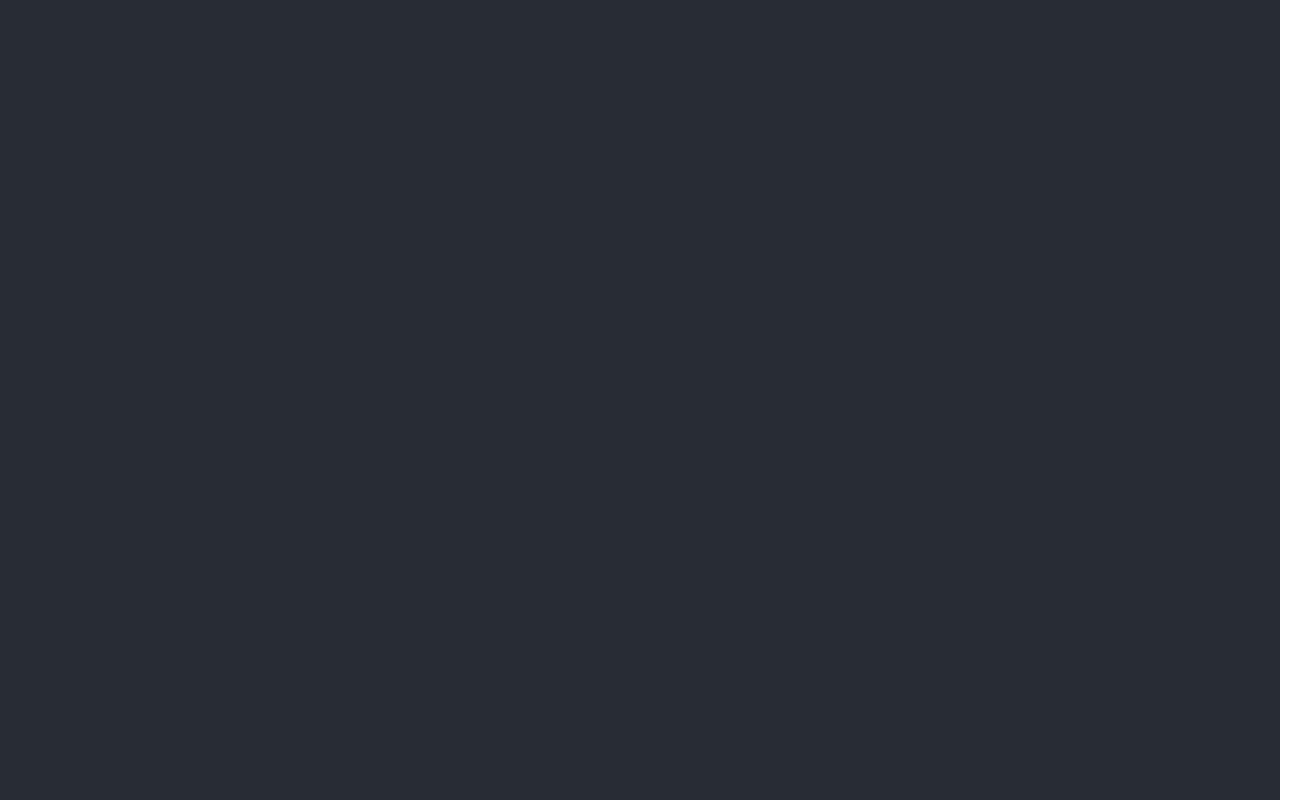
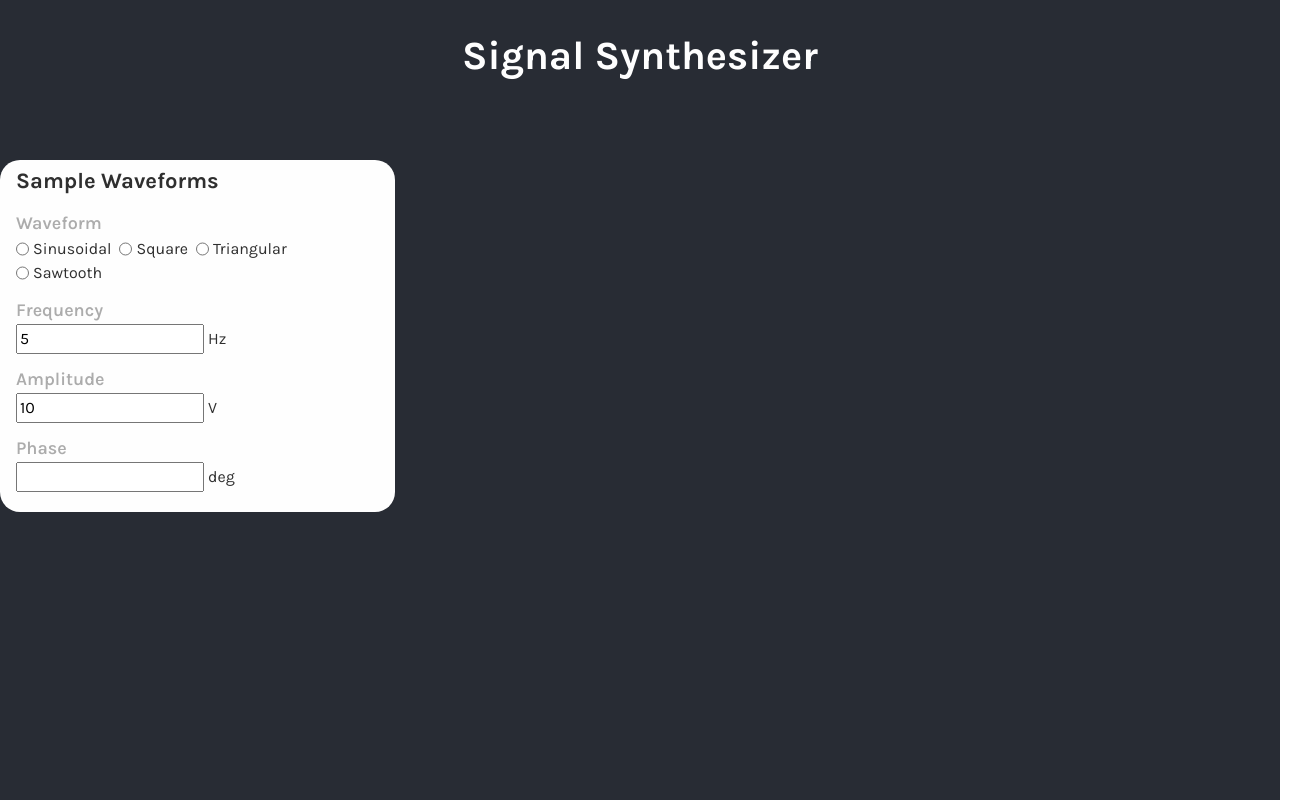
Before and after one commit to vteodorodev/signal_synth, a React (Create React App) app: page / in a window 1280 px wide. Shown: the whole page, 1304 px wide, since content can reach past the window. Built offline with nearby package versions, Linux system fonts and the light colour scheme.

Commit message:
Made basic form for sample waveforms

```diff
--- a/public/index.html
+++ b/public/index.html
@@ -18,6 +18,17 @@
       integrity="sha384-EVSTQN3/azprG1Anm3QDgpJLIm9Nao0Yz1ztcQTwFspd3yD65VohhpuuCOmLASjC"
       crossorigin="anonymous"
     />
+    <link rel="preconnect" href="https://fonts.googleapis.com" />
+    <link rel="preconnect" href="https://fonts.gstatic.com" crossorigin />
+    <link
+      href="https://fonts.googleapis.com/css2?family=Inter:ital,opsz,wght@0,14..32,100..900;1,14..32,100..900&display=swap"
+      rel="stylesheet"
+    />
+    <link
+      href="https://fonts.googleapis.com/css2?family=Karla:ital,wght@0,200..800;1,200..800&display=swap"
+      rel="stylesheet"
+    />
+
     <!--
       Notice the use of %PUBLIC_URL% in the tags above.
       It will be replaced with the URL of the `public` folder during the build.
--- a/src/App.tsx
+++ b/src/App.tsx
@@ -1,10 +1,26 @@
-import React from "react";
-import logo from "./logo.svg";
 import "./App.css";
-import "./styles/colors.css";
+import WaveformForm from "./components/WaveformForm";
 
 function App() {
-  return <div className="App bg-dark-blue"></div>;
+  return (
+    <div className="App bg-dark-blue">
+      <div className="header">
+        <h1 className="text-white fw-bold">Signal Synthesizer</h1>
+      </div>
+      <div className="page-contents">
+        <div className="row g-5">
+          <div className="col-sm-12 col-md-4">
+            <div className="bg-white countainer-rounded">
+              <WaveformForm />
+            </div>
+          </div>
+          <div className="col-sm-12 col-md-8">
+            <div className="bg-white countainer-rounded"></div>
+          </div>
+        </div>
+      </div>
+    </div>
+  );
 }
 
 export default App;
--- /dev/null
+++ b/src/components/WaveformForm/index.css
@@ -0,0 +1,7 @@
+#sample-waveform .radio-choice label {
+  text-transform: capitalize;
+}
+
+.form-section {
+  margin-bottom: 0.75rem;
+}
--- /dev/null
+++ b/src/components/WaveformForm/index.tsx
@@ -0,0 +1,153 @@
+import { ChangeEvent, FormEvent, LegacyRef, useEffect, useRef, useState } from "react";
+import "./index.css";
+
+enum Wave {
+  sinusoidal = "sinusoidal",
+  sawtooth = "sawtooth",
+  triangular = "triangular",
+  square = "square",
+}
+
+type waveformFormData = {
+  waveform: Wave | null;
+  frequency: Number | null;
+  amplitude: Number | null;
+  phase: Number | null;
+};
+
+const waveforms: Wave[] = [Wave.sinusoidal, Wave.square, Wave.triangular, Wave.sawtooth];
+
+const minFrequency = 0;
+const maxFrequency = 1000;
+
+const minAmplitude = 0;
+const maxAmplitude = 10;
+
+const minPhase = 0;
+const maxPhase = 259;
+
+const initialFormValues: waveformFormData = {
+  waveform: Wave.square,
+  frequency: 5,
+  amplitude: 10,
+  phase: 0,
+};
+
+function WaveformForm() {
+  const formRef = useRef<HTMLFormElement>(null);
+
+  const [formData, setFormData] = useState<waveformFormData>(initialFormValues);
+
+  const onChangeWaveform = (e: ChangeEvent<HTMLInputElement>) => {
+    setFormData((prev) => ({ ...prev, waveform: e.target.value as Wave }));
+  };
+
+  const onChangeFrequency = (e: ChangeEvent<HTMLInputElement>) => {
+    const targetFrequency = Number(e.target.value);
+    let newFrequency: Number | null;
+
+    if (targetFrequency > maxFrequency) {
+      newFrequency = maxFrequency;
+    } else if (targetFrequency < minFrequency) {
+      newFrequency = null;
+    } else {
+      newFrequency = targetFrequency;
+    }
+
+    setFormData((prev) => ({ ...prev, frequency: newFrequency }));
+  };
+
+  const onChangeAmplitude = (e: ChangeEvent<HTMLInputElement>) => {
+    const targetAmplitude = Number(e.target.value);
+    let newAmplitude: Number | null;
+
+    if (targetAmplitude > maxAmplitude) {
+      newAmplitude = maxAmplitude;
+    } else if (targetAmplitude < minAmplitude) {
+      newAmplitude = null;
+    } else {
+      newAmplitude = targetAmplitude;
+    }
+
+    setFormData((prev) => ({ ...prev, amplitude: Number(newAmplitude) }));
+  };
+
+  const onChangePhase = (e: ChangeEvent<HTMLInputElement>) => {
+    const targetPhase = Number(e.target.value);
+    let newPhase: Number | null;
+
+    if (targetPhase > maxPhase) {
+      newPhase = maxPhase;
+    } else if (targetPhase < minPhase) {
+      newPhase = null;
+    } else {
+      newPhase = targetPhase;
+    }
+
+    setFormData((prev) => ({ ...prev, phase: Number(newPhase) }));
+  };
+
+  return (
+    <div className="d-flex flex-column align-items-start px-3 py-2">
+      <h3 className="category-text">Sample Waveforms</h3>
+      <div className="d-flex flex-column">
+        <form id="sample-waveform" action="" className="mt-2" ref={formRef}>
+          <div className="form-section d-flex flex-column align-items-start">
+            <span className="label-text">Waveform</span>
+            <div className="d-flex flex-row flex-wrap">
+              {waveforms.map((waveform) => (
+                <div className="d-flex flex-row radio-choice me-2" key={waveform}>
+                  <input
+                    type="radio"
+                    id={waveform}
+                    value={waveform}
+                    name="waveform"
+                    className="me-1"
+                    onChange={onChangeWaveform}
+                  />
+                  <label htmlFor={waveform}>{waveform}</label>
+                </div>
+              ))}
+            </div>
+          </div>
+
+          <div className="form-section d-flex flex-column align-items-start">
+            <span className="label-text">Frequency</span>
+            <span>
+              <input
+                type="number"
+                max={maxFrequency}
+                step={5}
+                className="me-1"
+                onChange={onChangeFrequency}
+                value={Number(formData.frequency)}
+              ></input>
+              <span>Hz</span>
+            </span>
+          </div>
+          <div className="form-section d-flex flex-column align-items-start">
+            <span className="label-text">Amplitude</span>
+            <span>
+              <input
+                type="number"
+                className="me-1"
+                onChange={onChangeAmplitude}
+                value={Number(formData.amplitude)}
+              ></input>
+              <span>V</span>
+            </span>
+          </div>
+          <div className="form-section d-flex flex-column align-items-start">
+            <span className="label-text">Phase</span>
+            <span>
+              <input type="number" max={359} className="me-1" onChange={onChangePhase}></input>
+              <span>deg</span>
+            </span>
+          </div>
+        </form>
+      </div>
+    </div>
+  );
+}
+
+export default WaveformForm;
--- a/src/index.css
+++ b/src/index.css
@@ -1,11 +1,19 @@
+@import url(styles/colors.css);
+@import url(styles/layouts.css);
+@import url(styles/typography.css);
+
 body {
   margin: 0;
-  font-family: -apple-system, BlinkMacSystemFont, "Segoe UI", "Roboto", "Oxygen", "Ubuntu",
-    "Cantarell", "Fira Sans", "Droid Sans", "Helvetica Neue", sans-serif;
+  width: 100vw;
+  height: 100vh;
+}
+
+body,
+html {
+  font-family: "Karla";
+  color: var(--black);
   -webkit-font-smoothing: antialiased;
   -moz-osx-font-smoothing: grayscale;
-  width: 100vw;
-  height: 100vh;
 }
 
 code {
--- a/src/index.tsx
+++ b/src/index.tsx
@@ -1,12 +1,9 @@
-import React from 'react';
-import ReactDOM from 'react-dom/client';
-import './index.css';
-import App from './App';
-import reportWebVitals from './reportWebVitals';
+import React from "react";
+import ReactDOM from "react-dom/client";
+import "./index.css";
+import App from "./App";
 
-const root = ReactDOM.createRoot(
-  document.getElementById('root') as HTMLElement
-);
+const root = ReactDOM.createRoot(document.getElementById("root") as HTMLElement);
 root.render(
   <React.StrictMode>
     <App />
@@ -16,4 +13,3 @@ root.render(
 // If you want to start measuring performance in your app, pass a function
 // to log results (for example: reportWebVitals(console.log))
 // or send to an analytics endpoint. Learn more: https://bit.ly/CRA-vitals
-reportWebVitals();
--- a/src/reportWebVitals.ts
+++ /dev/null
@@ -1,15 +0,0 @@
-import { ReportHandler } from 'web-vitals';
-
-const reportWebVitals = (onPerfEntry?: ReportHandler) => {
-  if (onPerfEntry && onPerfEntry instanceof Function) {
-    import('web-vitals').then(({ getCLS, getFID, getFCP, getLCP, getTTFB }) => {
-      getCLS(onPerfEntry);
-      getFID(onPerfEntry);
-      getFCP(onPerfEntry);
-      getLCP(onPerfEntry);
-      getTTFB(onPerfEntry);
-    });
-  }
-};
-
-export default reportWebVitals;
--- a/src/styles/_variables.css
+++ b/src/styles/_variables.css
@@ -5,4 +5,14 @@
   --dark-blue: #282c34;
   --black: #2f2f2f;
   --true-black: #000000;
+
+  --font-weight-medium: 500;
+  --font-weight-semi-bold: 600;
+
+  --small-text: 0.75rem;
+  --regular-text: 0.875rem;
+  --large-text: 1rem;
+  --xlarge-text: 1.125rem;
+  --xxlarge-text: 1.25rem;
+  --xxxlarge-text: 1.375rem;
 }
--- /dev/null
+++ b/src/styles/layouts.css
@@ -0,0 +1,11 @@
+.header {
+  padding-top: 2rem;
+}
+
+.countainer-rounded {
+  border-radius: 20px;
+}
+
+.page-contents {
+  margin-top: 5rem;
+}
--- /dev/null
+++ b/src/styles/typography.css
@@ -0,0 +1,25 @@
+@import url("_variables.css");
+/*Font weights*/
+
+.fw-medium {
+  font-weight: var(--font-weight-medium);
+}
+
+.fw-semi-bold {
+  font-weight: var(--font-weight-semi-bold);
+}
+
+.fw-bold {
+  font-weight: bold;
+}
+
+.category-text {
+  font-weight: bold;
+  font-size: var(--xxxlarge-text);
+}
+
+.label-text {
+  font-weight: var(--font-weight-semi-bold);
+  color: var(--grey);
+  font-size: var(--xlarge-text);
+}
```
Also changed, not shown: src/logo.svg (deleted).
